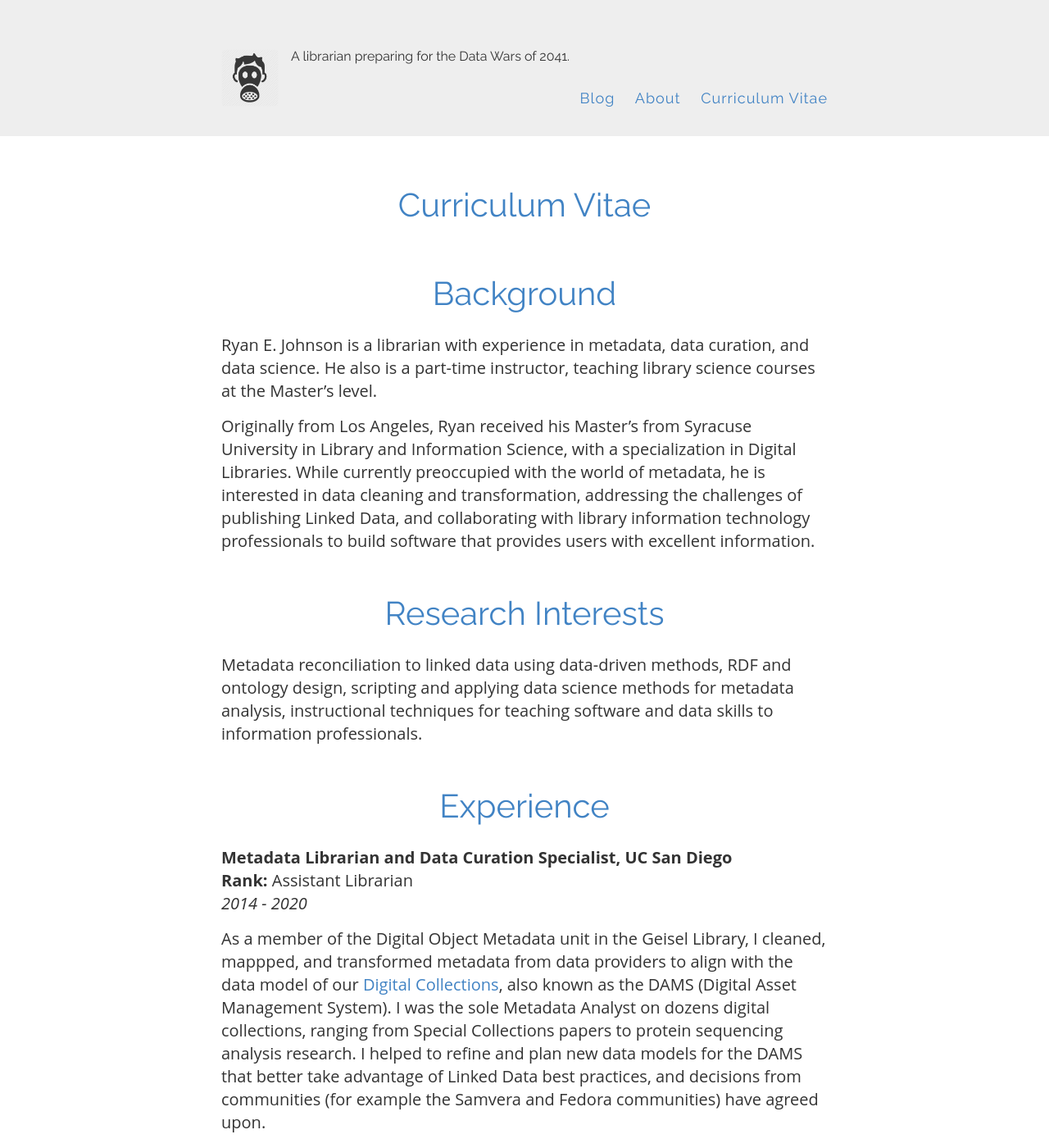
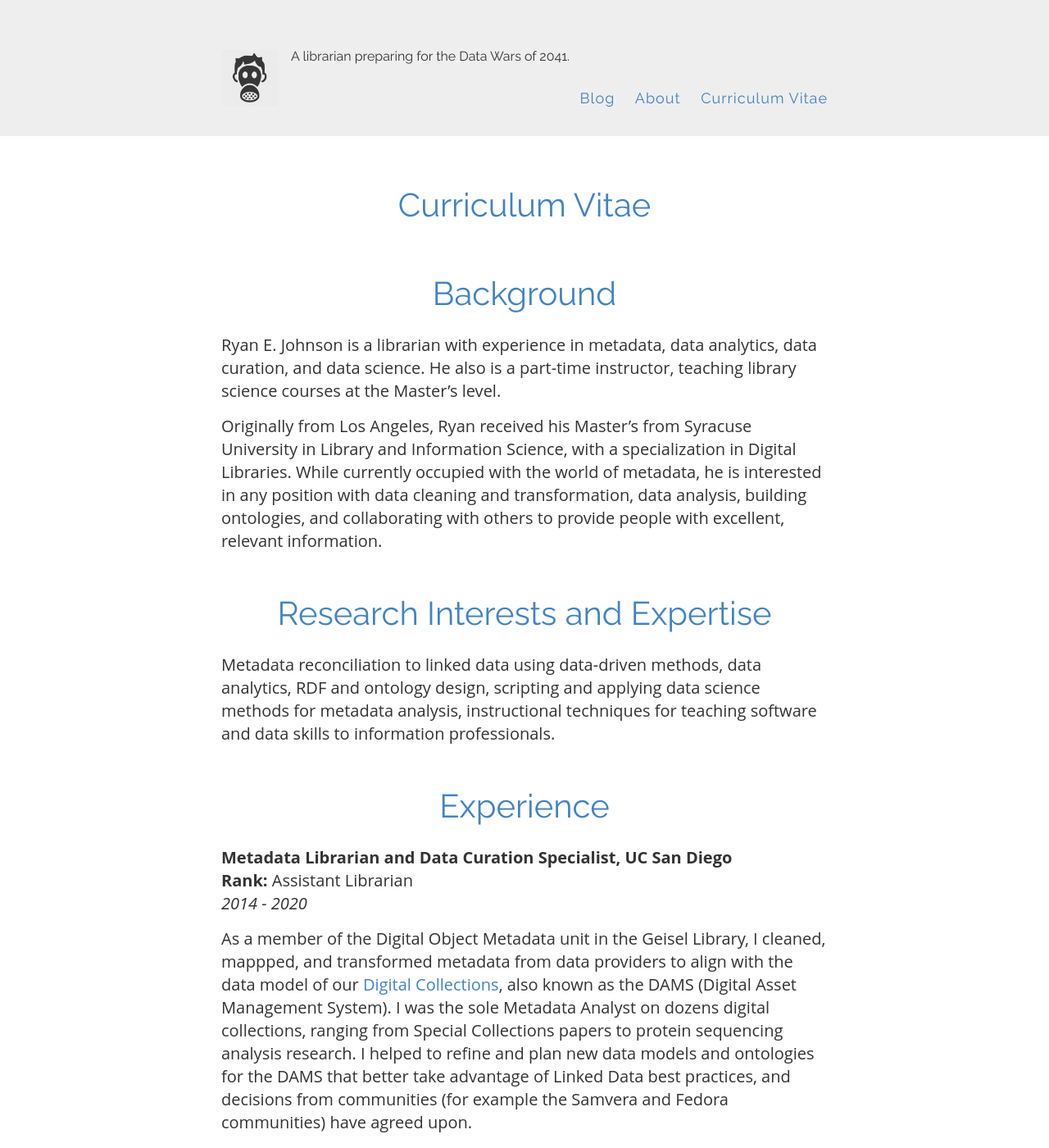
Before and after one commit to remerjohnson/remerjohnson.github.io, a Jekyll site: the page built from curriculum_vitae.md, in a window 1280 px wide and 1400 px high. Shown: the whole window at 82% size. Built offline with Jekyll 4.4.1, drawn with Linux system fonts in a browser that asks for light colours; nearby versions of some CDN libraries; Markdown is read by kramdown in place of the engine named in the settings; some of the changed text lies outside the part shown.

Commit message:
Updated About page and CV

```diff
--- a/about.html
+++ b/about.html
@@ -5,8 +5,7 @@
 ---
 
 <div itemscope itemtype="http://schema.org/Person">
-Hi! My name is <span itemprop="name">Ryan E. Johnson</span>. You are at my new homepage, <a href="http://remerjohnson.github.io/" itemprop="url">http://remerjohnson.github.io/</a>. I am a <span itemprop="title">Metadata Librarian</span> at <span itemprop="affiliation">UC San Diego</span>. I make sure digital objects in repositories are described and marked up correctly so that they are discoverable in many ways, including utilizing Linked Data. I also help researchers in Research Data Curation to describe their research. I can be reached at <span itemprop="email">ryan.emerson.johnson@gmail.com</span>.
+Hi! My name is <span itemprop="name">Ryan E. Johnson</span>. You are at my new homepage, <a href="http://remerjohnson.github.io/" itemprop="url">http://remerjohnson.github.io/</a>. I am a <span itemprop="title">Metadata Librarian</span> and Data Analyst. I specialize in digital repositories, ontologies, metadata, and data analysis. I can be reached at <span itemprop="email">ryan.emerson.johnson@gmail.com</span>.
 </div>
-<p>You can view all this pretty metadata in the <a href="http://library.ucsd.edu/dc">UC San Diego Digital Collections</a>.</p>
 <h3>More Information</h3>
-<p>I typically blog about metadata and libraries, but I often also write about tech, maker culture, and video games. Thanks for stopping by.</p>
+<p>I typically blog about data and libraries, but I love talking about tech, maker culture, and video games. Thanks for stopping by.</p>
--- a/curriculum_vitae.md
+++ b/curriculum_vitae.md
@@ -6,12 +6,12 @@
 
 # Background
 
-Ryan E. Johnson is a librarian with experience in metadata, data curation, and data science. He also is a part-time instructor, teaching library science courses at the Master's level.
+Ryan E. Johnson is a librarian with experience in metadata, data analytics, data curation, and data science. He also is a part-time instructor, teaching library science courses at the Master's level.
 
-Originally from Los Angeles, Ryan received his Master's from Syracuse University in Library and Information Science, with a specialization in Digital Libraries. While currently preoccupied with the world of metadata, he is interested in data cleaning and transformation, addressing the challenges of publishing Linked Data, and collaborating with library information technology professionals to build software that provides users with excellent information.
+Originally from Los Angeles, Ryan received his Master's from Syracuse University in Library and Information Science, with a specialization in Digital Libraries. While currently occupied with the world of metadata, he is interested in any position with data cleaning and transformation, data analysis, building ontologies, and collaborating with others to provide people with excellent, relevant information.
 
-# Research Interests
-Metadata reconciliation to linked data using data-driven methods, RDF and ontology design, scripting and applying data science methods for metadata analysis, instructional techniques for teaching software and data skills to information professionals.
+# Research Interests and Expertise
+Metadata reconciliation to linked data using data-driven methods, data analytics, RDF and ontology design, scripting and applying data science methods for metadata analysis, instructional techniques for teaching software and data skills to information professionals.
 
 # Experience
 
@@ -19,7 +19,7 @@
 **Rank:** Assistant Librarian
 _2014 - 2020_
 
-As a member of the Digital Object Metadata unit in the Geisel Library, I cleaned, mappped, and transformed metadata from data providers to align with the data model of our [Digital Collections](https://library.ucsd.edu/dc/), also known as the DAMS (Digital Asset Management System). I was the sole Metadata Analyst on dozens digital collections, ranging from Special Collections papers to protein sequencing analysis research. I helped to refine and plan new data models for the DAMS that better take advantage of Linked Data best practices, and decisions from communities (for example the Samvera and Fedora communities) have agreed upon.
+As a member of the Digital Object Metadata unit in the Geisel Library, I cleaned, mappped, and transformed metadata from data providers to align with the data model of our [Digital Collections](https://library.ucsd.edu/dc/), also known as the DAMS (Digital Asset Management System). I was the sole Metadata Analyst on dozens digital collections, ranging from Special Collections papers to protein sequencing analysis research. I helped to refine and plan new data models and ontologies for the DAMS that better take advantage of Linked Data best practices, and decisions from communities (for example the Samvera and Fedora communities) have agreed upon.
 
 I also helped streamline digital collection publication, which went from a project-specific customization that took on average many months (sometimes a year), to a standard process taking mere weeks.  This streamlining required planning and collaborating with IT to develop ingest tools that could handle MARC, AT, and Excel source metadata into what we refer to as 'input streams.'
 
@@ -65,17 +65,19 @@
 
 # Technical Skills and Expertise
 
-+ Expertise in multiple metadata standards and frameworks, including MODS, MADS, METS, RDF (and serializations), EAD, schema.org, as well as knowledge of application profiles
-+ Experience creating metadata standards, ontologies, application profiles, and data modeling
-+ Knowledge of linked data theories and methods, especially as it relates to library data
-+ Data cleaning and metadata enrichment expertise
-+ Data transformation and enhancement through OpenRefine, APIs (parsing JSON), SPARQL queries, and XSL-T
-+ Basic scripting and regular expression knowledge (Python, shell)
++ Expertise in multiple metadata standards and frameworks, including MODS, MADS, METS, RDF (and serializations), EAD, [schema.org](https://schema.org/), as well as application profiles
++ Experience creating and developing metadata standards, ontologies, application profiles, and data modeling
++ Expertise in data analysis to support stakeholders' and business needs (Python, R, SQL, Tableau and data visualization in Python and R)
++ Capable of teaching beginner courses in data science and data analytics software (e.g. beginner Python, data cleaning, git, SQL)
++ Knowledge of linked data theories and methods, especially as it relates to library data and ontologies
++ Data cleaning and metadata enrichment expertise, especially adding linked data
++ Data transformation and enhancement through OpenRefine, APIs (parsing JSON), SPARQL and SQL queries, and XSL-T
++ Intermediate scripting and regular expression knowledge (Python, R, shell)
 + Creating static web pages for documentation via GitHub Pages and ReadTheDocs, harnessing Jekyll, Markdown, GitHub, etc. for rapid and iterative deployment
 + File management and version control software (git and GitHub), especially as it relates to data management and collaboration
-+ Basic LAMP (also Nginx) server administration, with PHP and shell scripting knowledge relevant to security and automation
++ Basic LAMP (also Nginx) server administration
 + Experience in the Fedora/Islandora/Drupal stack as well as the Fedora/Samvera/Blacklight stack; involved in the Samvera and Hyrax communities
 + Archival-quality digitization, scanning, and description experience
-+ Novice database administration experience (MySQL, SQL Server)
-+ Comfortable with software testing in support of rapid deployment and agile/iterative design methods as well as management software (JIRA, Redmine)
++ Basic database administration experience (MySQL, SQL Server, Postgresql)
++ Comfortable with software testing in support of rapid deployment and agile/iterative design methods as well as ticketing software (JIRA, Redmine)
 + Experience with many Linux (esp. Ubuntu) flavors, comfortable with virtual machines and environments (VirtualBox, Vagrant, Docker, Anaconda)
```
